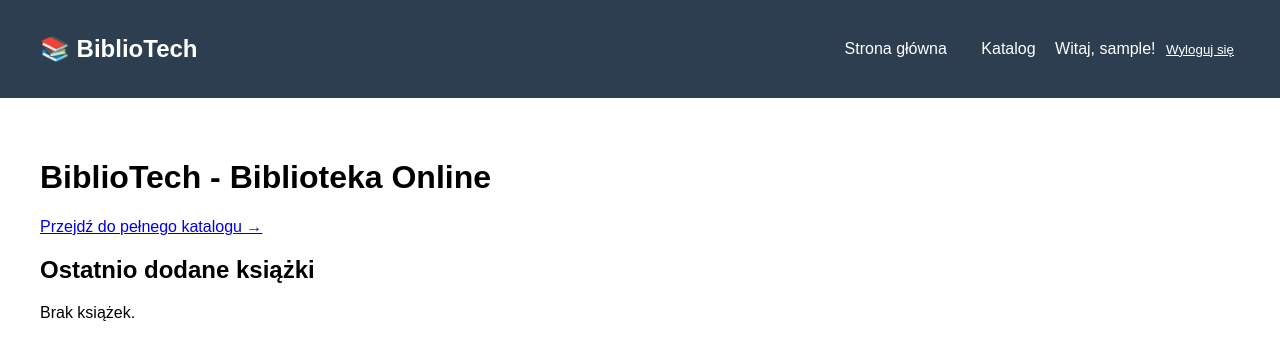
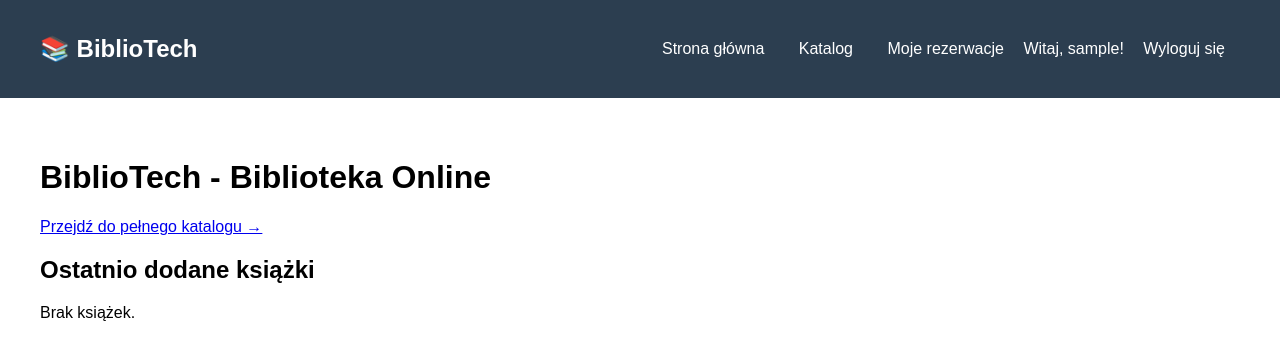
Before and after one commit to Barbekjuuu/BiblioTech, a Django app: page / in a window 1280 px wide. Shown: the top 360 px of the page. Run offline with Django 5.2, Linux system fonts and the light colour scheme; the visitor is signed in with stand-in values (Sample User, id 1); data that the repository does not hold is empty.

Commit message:
Add 'Moje rezerwacje' link to navigation

```diff
--- a/templates/base.html
+++ b/templates/base.html
@@ -29,11 +29,9 @@
             <a href="/">Strona główna</a>
             <a href="/katalog/">Katalog</a>
             {% if user.is_authenticated %}
+                <a href="{% url 'moje_rezerwacje' %}">Moje rezerwacje</a>
                 <span>Witaj, {{ user.username }}!</span>
-                <form method="post" action="{% url 'logout' %}" style="display:inline;">
-                    {% csrf_token %}
-                    <button type="submit" style="background:none; border:none; color:white; cursor:pointer; text-decoration:underline;">Wyloguj się</button>
-                </form>
+                <a href="{% url 'logout' %}">Wyloguj się</a>
             {% else %}
                 <a href="{% url 'login' %}">Zaloguj się</a>
                 <a href="{% url 'register' %}">Zarejestruj się</a>
```
